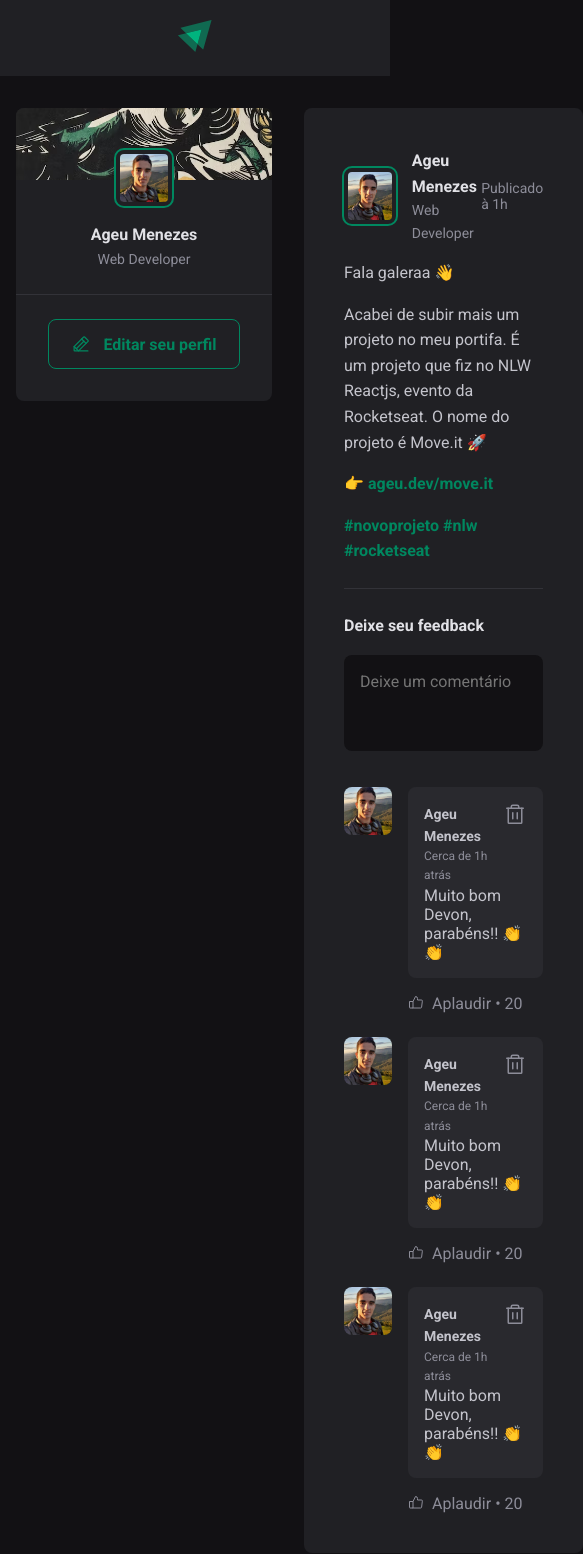
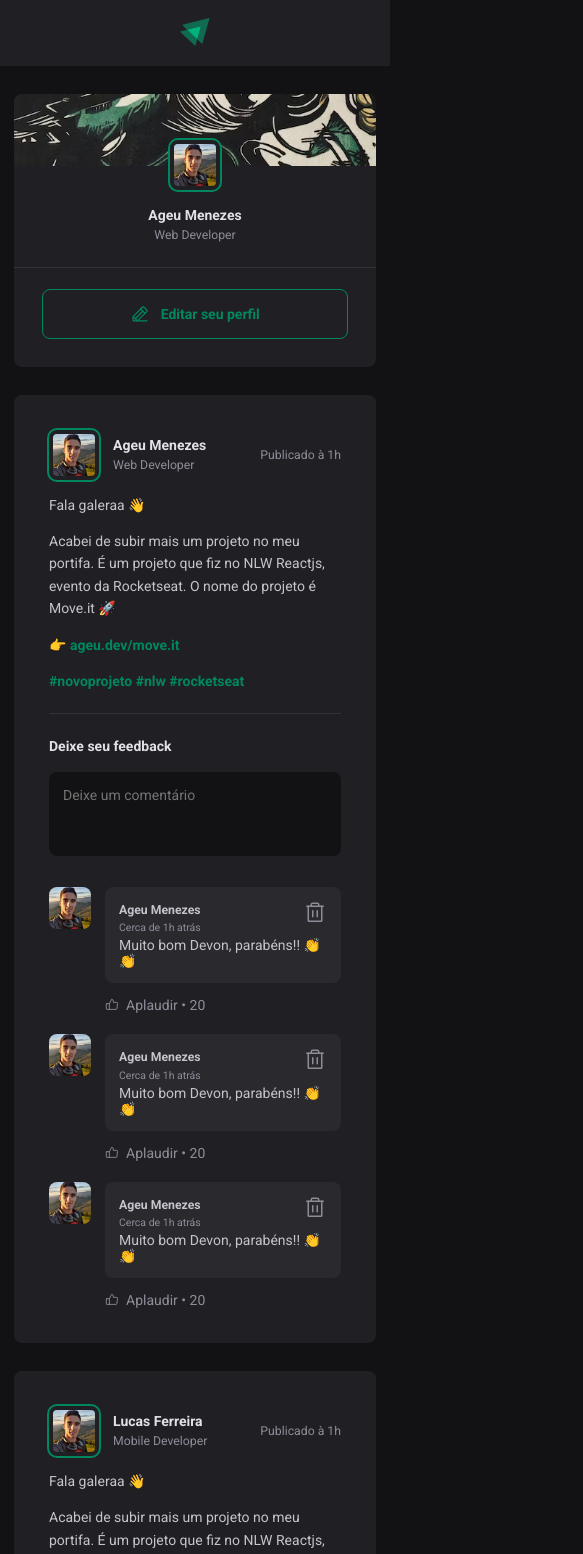
Before and after one commit to ageumenezesDev19/Ignite-feed, a React (Vite) app: page / in a window 390 px wide. Shown: the top 1554 px of the page, 583 px wide, since content can reach past the window. Built offline with nearby package versions, Linux system fonts and the light colour scheme.

Commit message:
Add responsivines and update the Avatar component

```diff
--- a/src/App.module.scss
+++ b/src/App.module.scss
@@ -8,3 +8,13 @@
   gap: 2rem;
   align-items: flex-start;
 }
+
+@media (max-width: 768px) {
+  html {
+    font-size: 87.5%;
+  }
+
+  .wrapper {
+    grid-template-columns: 1fr;
+  }
+}
--- a/src/components/Avatar.module.scss
+++ b/src/components/Avatar.module.scss
@@ -1,4 +1,4 @@
-.avatar {
+.avatarWithBorder {
   width: 3rem;
   height: 3rem;
   border-radius: 8px;
@@ -7,3 +7,11 @@
   border: 4px solid var(--gray-800);
   outline: 2px solid var(--green-500);
 }
+
+.avatar {
+  width: 3rem;
+  height: 3rem;
+  border-radius: 8px;
+  object-fit: cover;
+  box-sizing: initial;
+}
--- a/src/components/Avatar.tsx
+++ b/src/components/Avatar.tsx
@@ -1,9 +1,15 @@
 import styles from './Avatar.module.scss';
 
 interface AvatarProps {
-  img: string
+  img: string,
+  hasBorder: boolean
 }
 
-export function Avatar(props: AvatarProps) {
-  return <img className={styles.avatar} src={props.img} />
+export function Avatar({hasBorder=true , img}: AvatarProps) {
+  return(
+    <img
+      className={hasBorder ? styles.avatarWithBorder : styles.avatar}
+      src={img}
+    />
+  )
 }
--- a/src/components/Comment.module.scss
+++ b/src/components/Comment.module.scss
@@ -4,8 +4,6 @@
   gap: 1rem;
 
   & img {
-    border: 0;
-    outline: 0;
     width: 3rem;
     height: 3rem;
   }
--- a/src/components/Comment.tsx
+++ b/src/components/Comment.tsx
@@ -6,7 +6,7 @@ import styles from "./Comment.module.scss";
 export function Comment() {
   return (
     <div className={styles.comment}>
-      <Avatar img={profileImg} />
+      <Avatar img={profileImg} hasBorder={false} />
 
       <div className={styles.commentBox}>
         <div className={styles.commentContent}>
--- a/src/components/Post.tsx
+++ b/src/components/Post.tsx
@@ -13,7 +13,7 @@ export function Post(props: PostProps) {
     <article className={styles.post}>
       <header>
         <div className={styles.author}>
-          <Avatar img={profileImg} />
+          <Avatar img={profileImg} hasBorder={true} />
           <div>
             <strong>{props.author}</strong>
             <span>{props.job}</span>
--- a/src/components/Sidebar.tsx
+++ b/src/components/Sidebar.tsx
@@ -13,7 +13,7 @@ export function Sidebar() {
           src={backgroundImg}
         />
         <div className={styles.profile}>
-          <Avatar img={profileImg} />
+          <Avatar img={profileImg} hasBorder={true} />
           <strong>Ageu Menezes</strong>
           <span>Web Developer</span>
 
```
